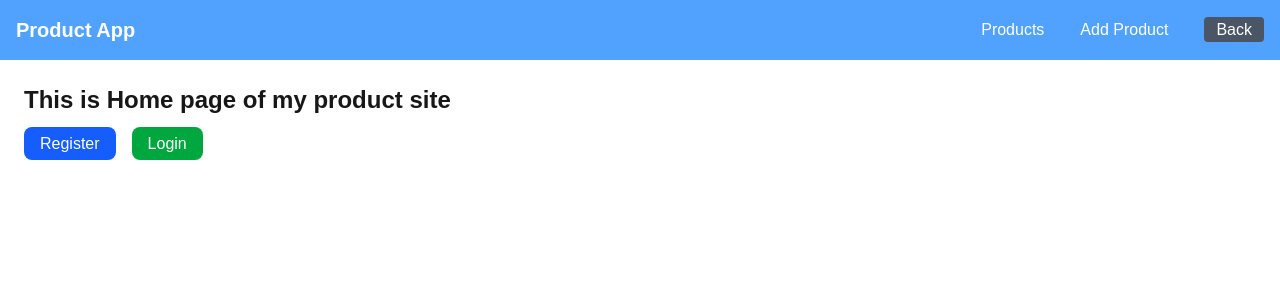
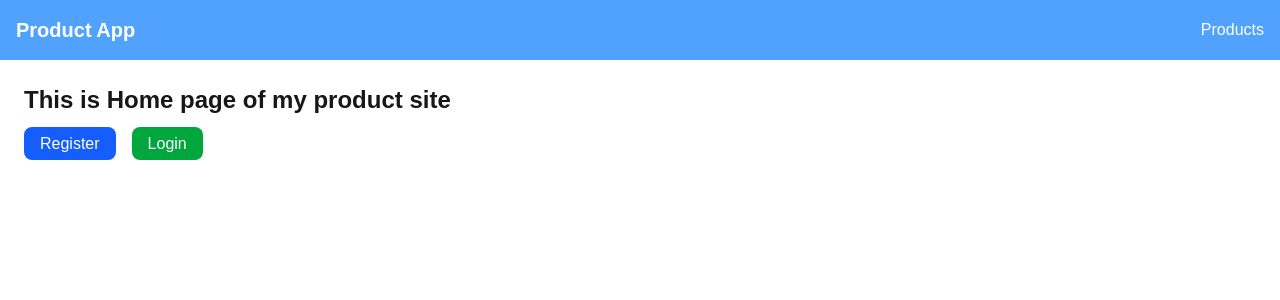
Before and after one commit to errajput/ecommerce-web, a Next.js app: page / in a window 1280 px wide. Shown: the top 300 px of the page. Built offline with nearby package versions, Linux system fonts and the light colour scheme.

Commit message:
Remove extra links

```diff
--- a/src/Components/Header.jsx
+++ b/src/Components/Header.jsx
@@ -10,15 +10,15 @@ export default function Header() {
         <Link href="/products" className="cursor-pointer">
           Products
         </Link>
-        <Link href="/products/add" className="cursor-pointer">
+        {/* <Link href="/products/add" className="cursor-pointer">
           Add Product
-        </Link>
-        <Link
+        </Link> */}
+        {/* <Link
           href="/products"
           className="px-3 py-1 bg-gray-600 hover:bg-gray-500 rounded cursor-pointer"
         >
           Back
-        </Link>
+        </Link> */}
       </nav>
     </header>
   );
```
